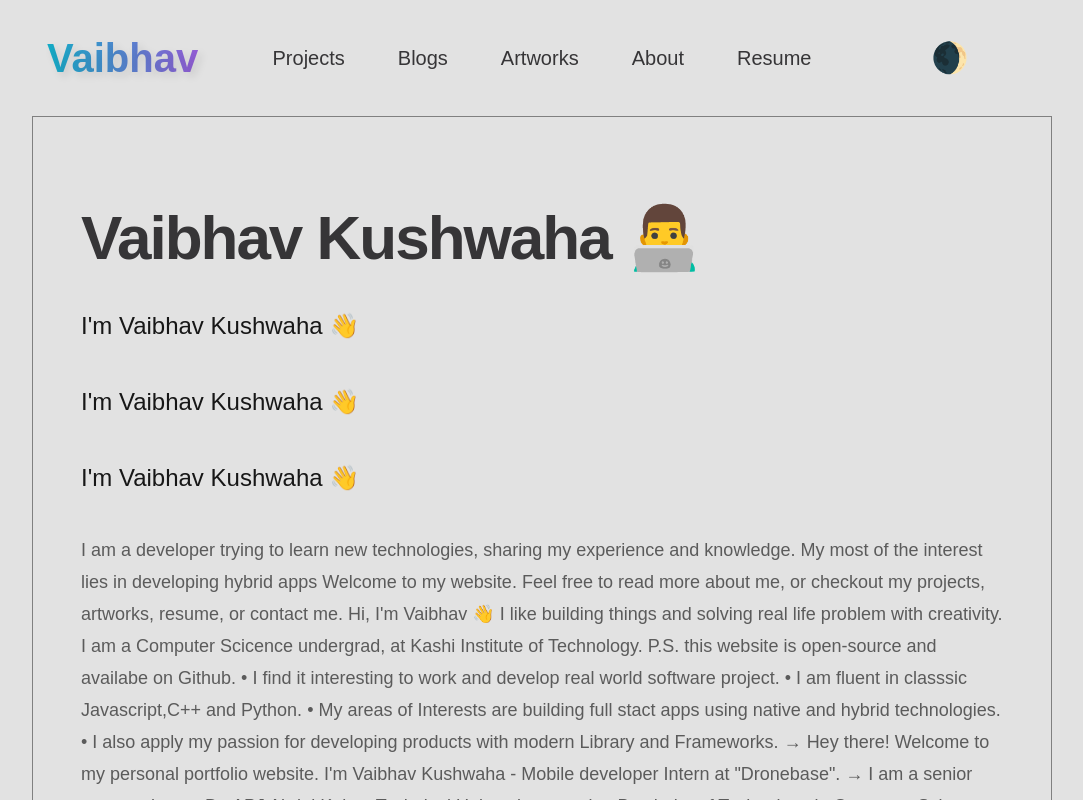
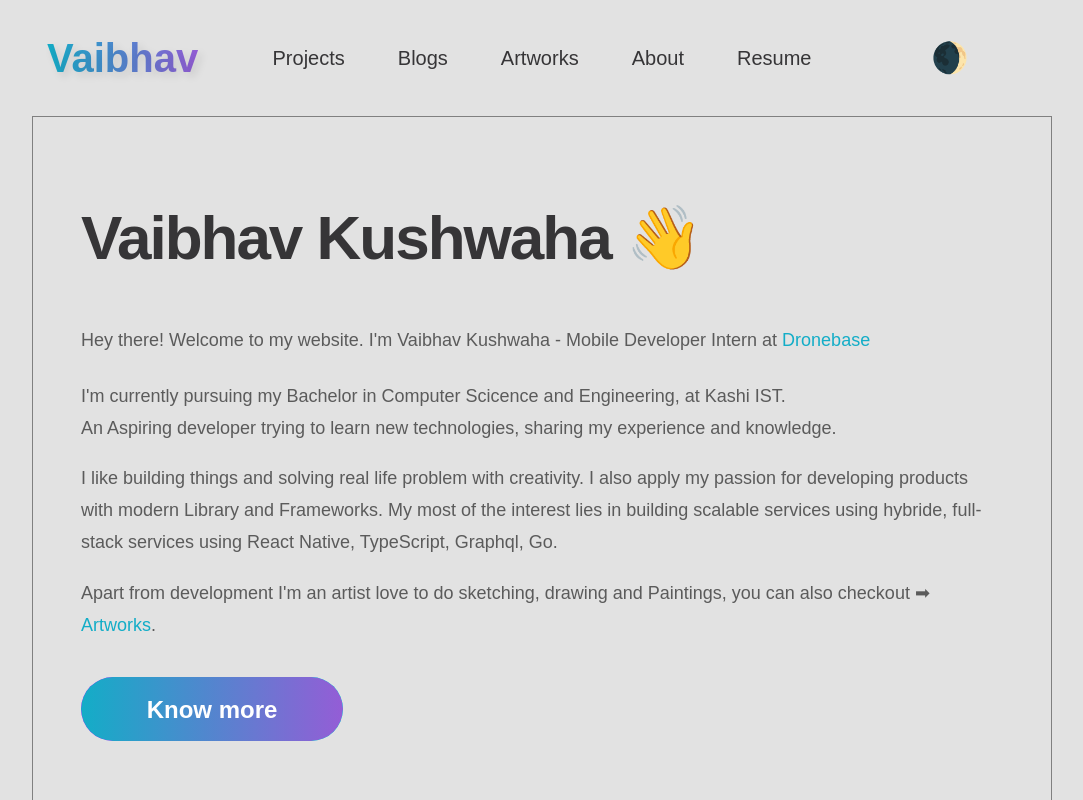
Before and after one commit to sketchomania/portfolio, a Next.js app: page / in a window 1280 px wide. Shown: the top 800 px of the page, without its empty margins (98-1181 px from the left). Built offline with nearby package versions, Linux system fonts and the light colour scheme.

Commit message:
feat: done with the welcome page

```diff
--- a/src/components/welcome/Welcome.js
+++ b/src/components/welcome/Welcome.js
@@ -1,36 +1,51 @@
 import React from "react";
 
 import {
+  LinkText,
   Section,
   SectionSubText,
-  SectionText,
   SectionTitle,
   UnderlineGrow,
 } from "../../styles/GlobalComponents";
 import Button from "../../styles/GlobalComponents/Button";
-import { LeftSection } from "./WelcomeStyles";
 import strings from "../../constants/strings";
+import positions from "../../constants/resume/positions";
 
 const Welcome = () => {
   return (
     <Section>
       <UnderlineGrow lar>
-        <SectionTitle main>
-          {strings.fullName}
-        </SectionTitle>
+        <SectionTitle main>{strings.fullName}</SectionTitle>
       </UnderlineGrow>
-      {/* <LeftSection> */}
-        <SectionText>{strings.sayHi}</SectionText>
-        <SectionText>{strings.sayHi}</SectionText>
-        <UnderlineGrow>
-        <SectionText>{strings.sayHi}</SectionText>
-          <SectionSubText>{strings.shortIntro}</SectionSubText>
+      <br />
+
+      <>
+        <UnderlineGrow sml>
+          <SectionSubText>
+            {strings.sayHi}
+            <LinkText href={positions[0].link} target={"_blank"}>
+              {positions[0].company}
+            </LinkText>
+          </SectionSubText>
         </UnderlineGrow>
         <br />
-        <Button onClick={() => (window.location = "https://google.com")}>
-          Learn more
+        <SectionSubText>
+          {strings.shortIntro1}
+          <br /> {strings.shortIntro2}
+        </SectionSubText>
+        <br />
+        <SectionSubText>{strings.shortIntro3}</SectionSubText>
+        <br />
+        <SectionSubText>
+          {strings.shortIntro4}
+          <LinkText href={"/artworks"}>{"Artworks"}</LinkText>.
+        </SectionSubText>
+        <br />
+        <br />
+        <Button onClick={() => (window.location = "/about")}>
+          {"Know more"}
         </Button>
-      {/* </LeftSection> */}
+      </>
     </Section>
   );
 };
--- a/src/components/welcome/WelcomeStyles.js
+++ /dev/null
@@ -1,19 +0,0 @@
-import styled from "styled-components";
-
-export const LeftSection = styled.div`
-  width: 100%;
-  @media ${(props) => props.theme.breakpoints.md} {
-    width: 100%;
-    display: flex;
-    flex-direction: column;
-
-    margin: 0 auto;
-  }
-  @media ${(props) => props.theme.breakpoints.sm} {
-    width: 80%;
-    display: flex;
-    flex-direction: column;
-
-    margin: 0 auto;
-  }
-`;
--- a/src/constants/projects.js
+++ b/src/constants/projects.js
@@ -17,7 +17,7 @@ const data = [
       " Node ",
     ],
     date: "",
-    desc: "Inspired by the official google keep app which is a highly optimized notes taking application, it’s an excellent productivity tool for anyone who wants to take quick notes anywhere on web or mobile.",
+    desc: "Inspired by the official google keep app which is a highly optimised notes taking application, it’s an excellent productivity tool for anyone who wants to take quick notes anywhere on web or mobile.",
   },
   {
     id: 1,
--- a/src/constants/strings.js
+++ b/src/constants/strings.js
@@ -1,32 +1,22 @@
 const Strings = {
   // welcome
-  fullName: "Vaibhav Kushwaha 👨‍💻",
-  sayHi: "I'm Vaibhav Kushwaha 👋",
-  shortIntro: `
-    I am a developer trying to learn new technologies, sharing my experience and knowledge.
-    My most of the interest lies in developing hybrid apps
-    Welcome to my website.
-    Feel free to read more about me, or checkout my projects, artworks, resume, or contact me.
-    Hi, I'm Vaibhav 👋
+  fullName: "Vaibhav Kushwaha 👋",
+  sayHi:
+    "Hey there! Welcome to my website. I'm Vaibhav Kushwaha - Mobile Developer Intern at ",
+  shortIntro1: `
+    I'm currently pursuing my Bachelor in Computer Scicence and Engineering, at Kashi IST.
+    `,
+  shortIntro2: `
+    An Aspiring developer trying to learn new technologies, sharing my experience and knowledge.
+  `,
+  shortIntro3: `
     I like building things and solving real life problem with creativity.
-    I am a Computer Scicence undergrad, at Kashi Institute of Technology.
-
-    P.S. this website is open-source and availabe on Github.
-
-    • I find it interesting to work and develop real world software project.
-    • I am fluent in classsic Javascript,C++ and Python.
-    • My areas of Interests are building full stact apps using native and hybrid technologies.
-    • I also apply my passion for developing products with modern Library and Frameworks.
-
-    → Hey there! Welcome to my personal portfolio website. I'm Vaibhav Kushwaha - Mobile developer Intern at "Dronebase".
-    → I am a senior year student at Dr. APJ Abdul Kalam Technical University, pursuing Batchelor of Technology in Computer Science and Engineering.
-      My interest and experience lies in building full-stack services, also interested in mobile app development.
-    → I also try to build project while learning new technologies, you can also have a look on project section.
-    → Apart from development I also do sketching, drawing and Paintings, you can also checkout artworks section.
-    → My resume.
-
-    • know more
-    `,
+    I also apply my passion for developing products with modern Library and Frameworks.
+    My most of the interest lies in building scalable services using hybride, full-stack services using React Native, TypeScript, Graphql, Go.
+  `,
+  shortIntro4: `
+  Apart from development I'm an artist love to do sketching, drawing and Paintings, you can also checkout ➡
+  `,
   // Projects
   projects: "Projects",
   projectsDescription:
@@ -42,40 +32,7 @@ const Strings = {
     "I have worked with a range of technoligies in the we development world. From Back-end to Design",
   // About
   about: "About Me",
-  aboutText:
-    "Hi,I'm Vaibhav Kushwaha from Varanasi India. I'am final year student at Kashi Institute of Technology",
-  moreText: `
-  I'm passionate Full Stack web developer having an experience of web applications with Python, Django, React.js, Next.js and Blockchain development on Ethereum, Solidity, Web3.js, Moralis, and Brownie Framework.
 
-  I am a aspiring Software Engineer, learning Scalable Hybrid app development.
-  efficent with Typescript, Graphql,
-
-  I am an artist and aspiring developer. My Interest lies in developing Hybrid apps.
-  I love to learn about Health, Wealth & Finance in my free time.
-  Currently I am React Native Developer intern at Dronebase.
-
-
-  Hi , I am Vaibhav Kushwawaha from 🛕(not okay) Varanasi, India.
-  I am  currently pursuing B.Tech in Computer Science and Engineering at APJ Abdul Kalam Technical University.
-  Other Activities I love to do, Apart from development.
-  - Drawing and Sketching.
-  - Reading Books
-  - learning about finance.
-
-  I LIKE
-    - books, space,drawing, sketching,photography, listen to podcast.
-
-• There are several ways in which you can contact me
-  - Email me at vaibhavvastjkldfj
-  - Alternative Contact Options <contact icon>
-• INTERESTS
-  - There are a lot of things I like to fill my time with.
-  - Business, Finance, Technology, Photography.
-    Some of these are the following: yoga, reading, painting, learning about finance, and listening to music. I'd like learn more about rock climbing and rug making.
-• Fun fact
-  - I love my pet
-
-  `,
 };
 
 export default Strings;
```
Also changed, not shown: src/constants/resume/resumeData.js (+4 -3 lines), 1 other file (tests, documents, lock files or other folders).
